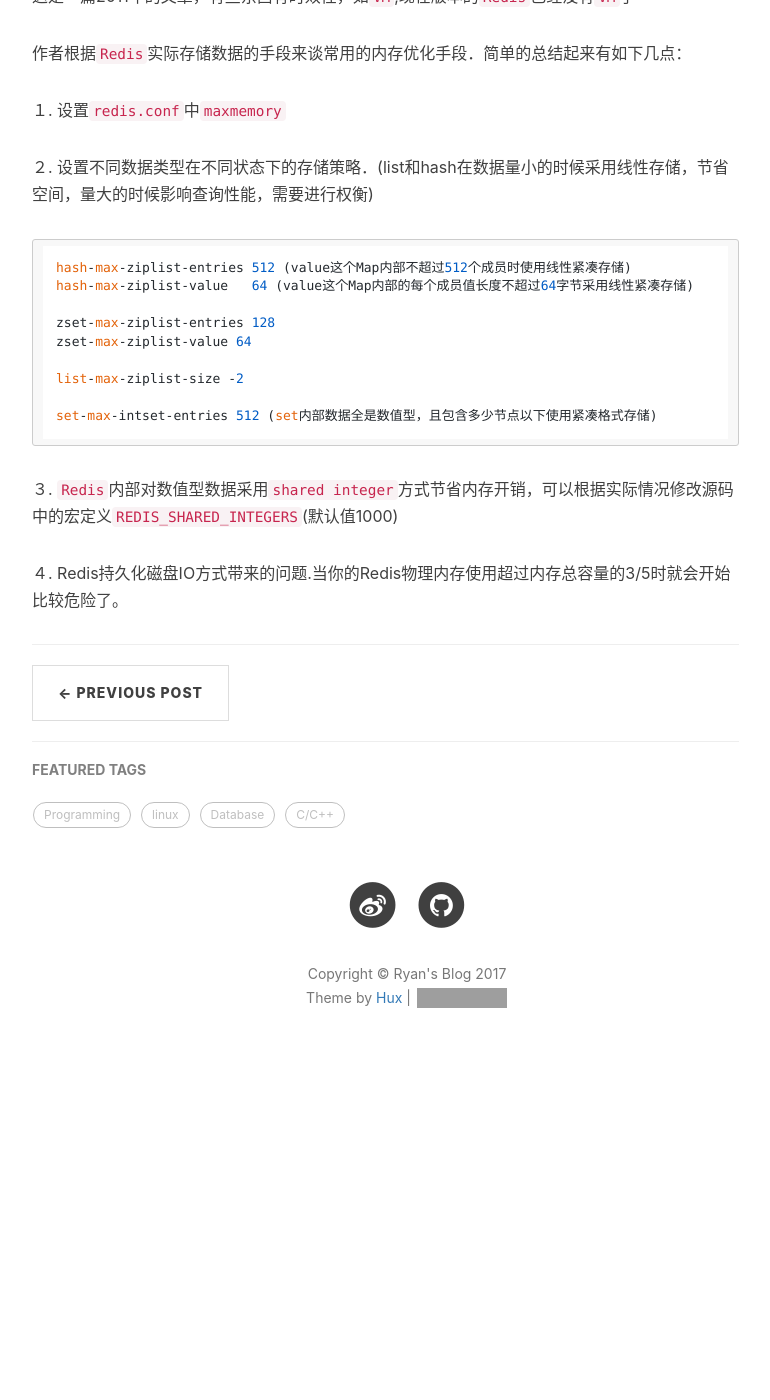
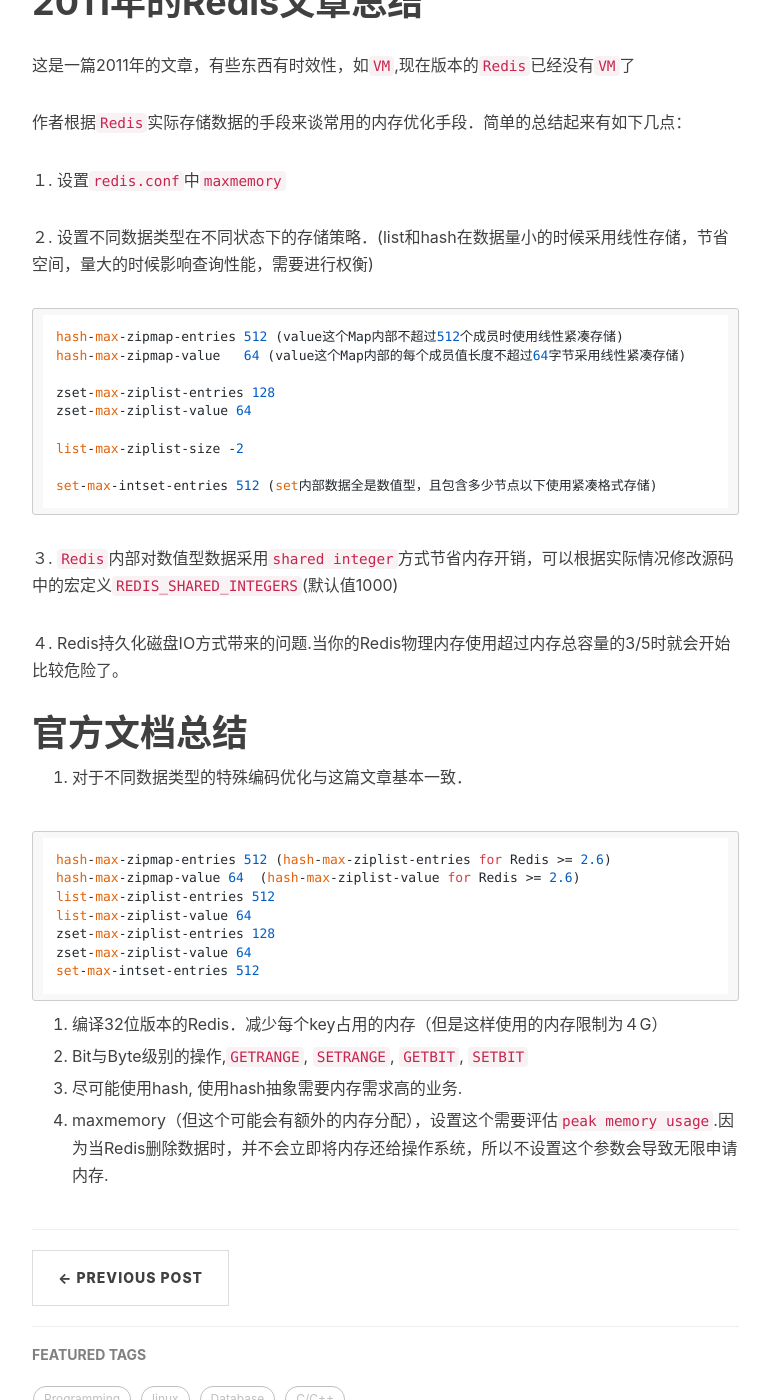
Before and after one commit to ryanorz/ryanorz.github.io, a Jekyll site: the page built from _posts/2017-3-1-redis-memory-optimize.md, in a window 1280 px wide and 1400 px high, scrolled down 581 px. Shown: the whole window, without its empty margins (233-1003 px from the left). Built offline with Jekyll 4.4.1, drawn with Linux system fonts in a browser that asks for light colours; nearby versions of some CDN libraries; comment, search, counter and statistics services are not loaded; before the commit the page ends 1683 px from its top, so only the background shows below that; grey boxes are pictures that could not be loaded.

Commit message:
Add Redis official memory optimization note.

````diff
--- a/_posts/2017-3-1-redis-memory-optimize.md
+++ b/_posts/2017-3-1-redis-memory-optimize.md
@@ -9,6 +9,9 @@
 ---
 
 [原文全文连接](http://www.infoq.com/cn/articles/tq-redis-memory-usage-optimization-storage)
+[官方文档](https://redis.io/topics/memory-optimization)
+
+# 2011年的Redis文章总结
 
 这是一篇2011年的文章，有些东西有时效性，如`VM`,现在版本的`Redis`已经没有`VM`了
 
@@ -19,8 +22,8 @@
 ２. 设置不同数据类型在不同状态下的存储策略．(list和hash在数据量小的时候采用线性存储，节省空间，量大的时候影响查询性能，需要进行权衡)
 
 ```
-hash-max-ziplist-entries 512 (value这个Map内部不超过512个成员时使用线性紧凑存储)
-hash-max-ziplist-value   64 (value这个Map内部的每个成员值长度不超过64字节采用线性紧凑存储)
+hash-max-zipmap-entries 512 (value这个Map内部不超过512个成员时使用线性紧凑存储)
+hash-max-zipmap-value   64 (value这个Map内部的每个成员值长度不超过64字节采用线性紧凑存储)
 
 zset-max-ziplist-entries 128
 zset-max-ziplist-value 64
@@ -33,3 +36,25 @@
 ３. `Redis`内部对数值型数据采用`shared integer`方式节省内存开销，可以根据实际情况修改源码中的宏定义`REDIS_SHARED_INTEGERS`(默认值1000)
 
 ４. Redis持久化磁盘IO方式带来的问题.当你的Redis物理内存使用超过内存总容量的3/5时就会开始比较危险了。
+
+# 官方文档总结
+
+1. 对于不同数据类型的特殊编码优化与这篇文章基本一致．
+
+```
+hash-max-zipmap-entries 512 (hash-max-ziplist-entries for Redis >= 2.6)
+hash-max-zipmap-value 64  (hash-max-ziplist-value for Redis >= 2.6)
+list-max-ziplist-entries 512
+list-max-ziplist-value 64
+zset-max-ziplist-entries 128
+zset-max-ziplist-value 64
+set-max-intset-entries 512
+```
+
+2. 编译32位版本的Redis．减少每个key占用的内存（但是这样使用的内存限制为４G）
+
+3. Bit与Byte级别的操作,`GETRANGE`, `SETRANGE`, `GETBIT`, `SETBIT`
+
+4. 尽可能使用hash, 使用hash抽象需要内存需求高的业务.
+
+5. maxmemory（但这个可能会有额外的内存分配），设置这个需要评估`peak memory usage`.因为当Redis删除数据时，并不会立即将内存还给操作系统，所以不设置这个参数会导致无限申请内存.
````
